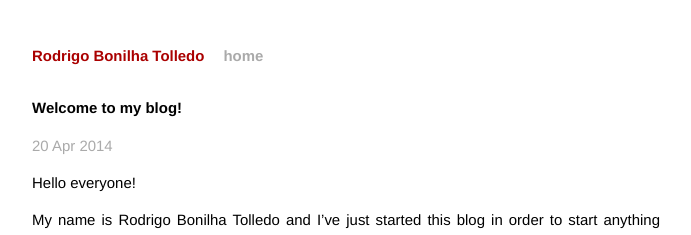
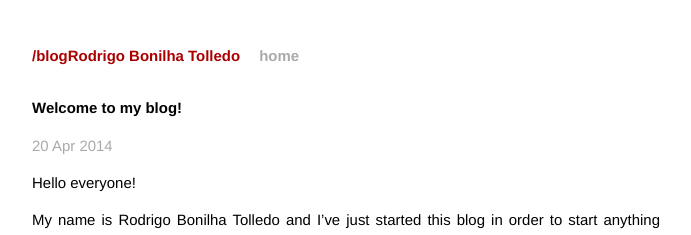
Before and after one commit to rodrigotolledo/rodrigotolledo.github.io, a Jekyll site: the page built from _posts/2014-04-20-welcome-to-my-blog.markdown, in a window 1280 px wide. Shown: the top 235 px of the page, without its empty margins (294-985 px from the left). Built offline with Jekyll 4.4.1, drawn with Linux system fonts in a browser that asks for light colours; Markdown is read by kramdown in place of the engine named in the settings.

Commit message:
site.baseurl for header links

```diff
--- a/_layouts/default.html
+++ b/_layouts/default.html
@@ -17,8 +17,8 @@
 
         <div class="site">
           <div class="header">
-            <h1 class="title"><a href="/">{{ site.name }}</a></h1>
-            <a class="extra" href="/">home</a>
+            <h1 class="title"><a href="/">{{ site.baseurl }}{{ site.name }}</a></h1>
+            <a class="extra" href="{{ site.baseurl }}">home</a>
           </div>
 
           {{ content }}
```
Also changed, not shown: 2 other files.
